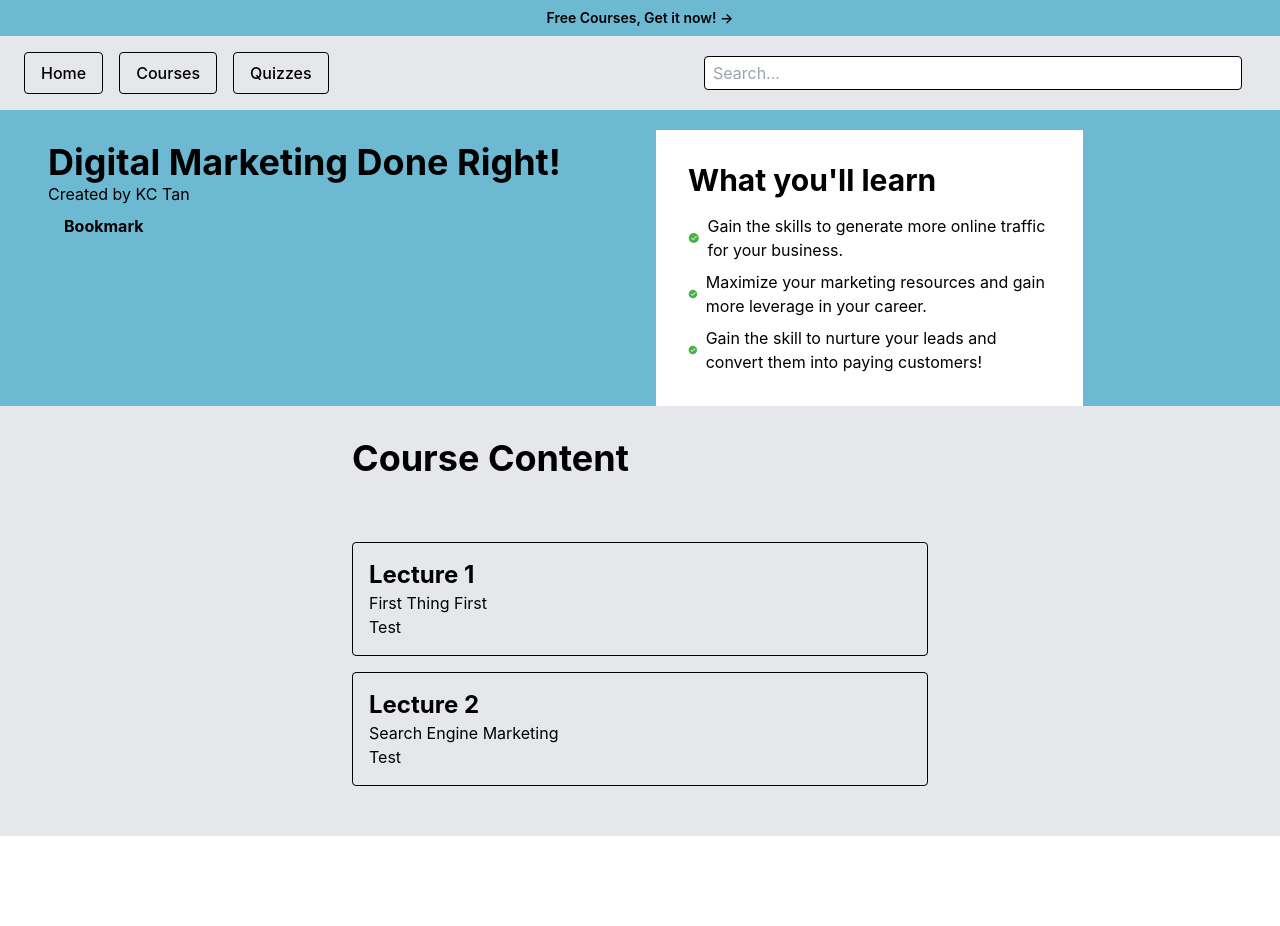
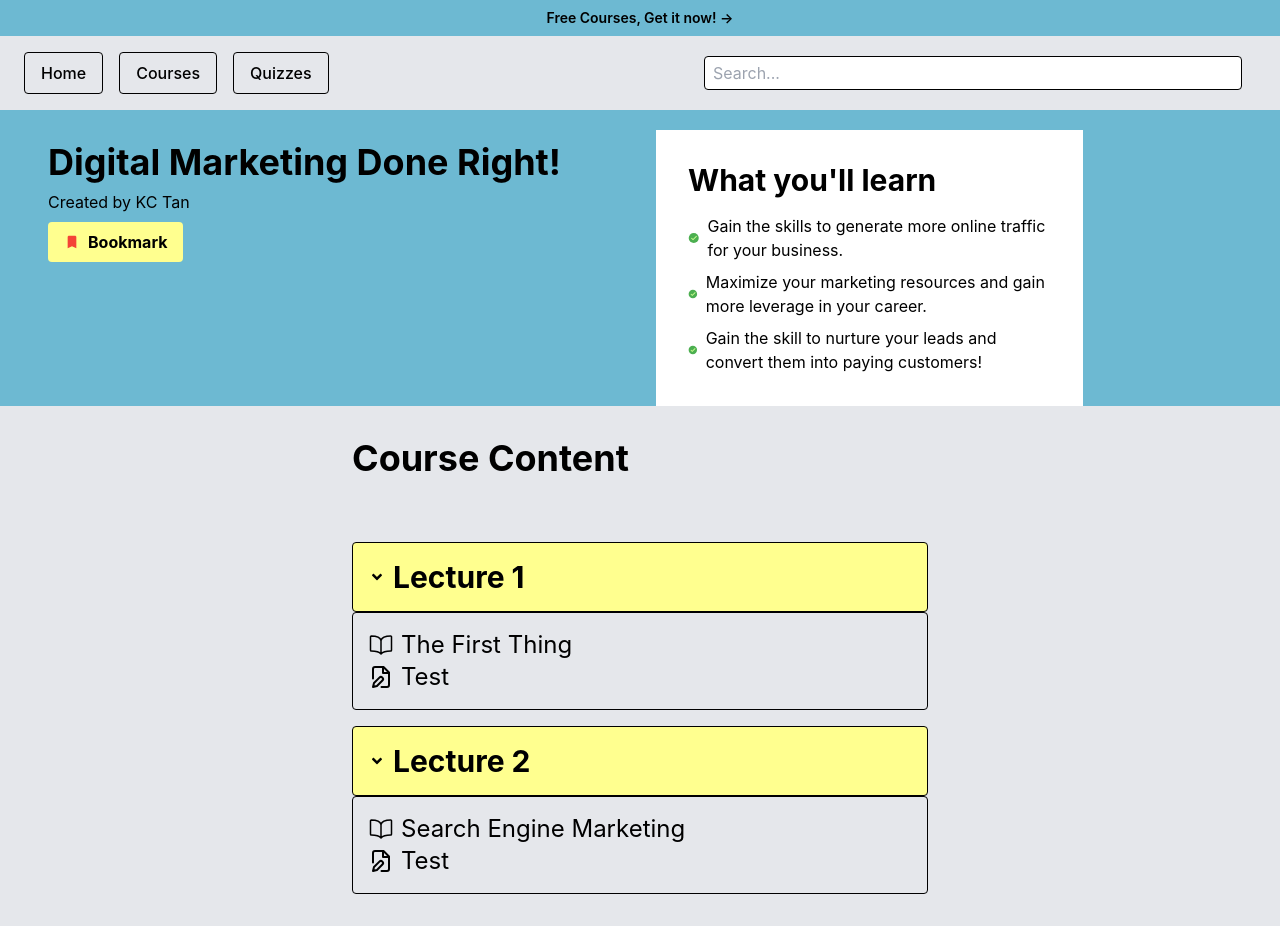
Before and after one commit to dtnghia2010/E-learning-platform, a React (Create React App) app in the folder frontend/: page /lecture in a window 1280 px wide. Before the commit the page ends 836 px from the top, so only its background shows below. Built offline with nearby package versions, Linux system fonts and the light colour scheme.

Commit message:
update handle function and validate email input, create Register.js

```diff
--- a/frontend/src/component/Lecture/Lecture.js
+++ b/frontend/src/component/Lecture/Lecture.js
@@ -1,5 +1,8 @@
 import React from 'react';
 import {FcBookmark, FcCheckmark, FcOk} from 'react-icons/fc';
+import { IoBookOutline } from "react-icons/io5";
+import { LuFileEdit } from "react-icons/lu";
+import { FaAngleDown } from "react-icons/fa";
 
 const CoursePage = () => {
     return (
@@ -31,11 +34,11 @@ const CoursePage = () => {
                 </div>
         </nav>
         <div className="flex w-screen bg-blue-light  ">
-                <div className=" ml-4 w-1/2 bg-blue-100 p-8">
+                <div className=" ml-4 w-1/2 bg-blue-100 space-y-2 p-8">
                     <h1 className="text-4xl font-bold text-blue-900">Digital Marketing Done Right!</h1>
                     <p className="text-blue-800">Created by KC Tan</p>
-                    <button className="bg-yellow-300  hover:bg-yellow-400 text-black font-bold py-2 px-4 rounded inline-flex items-center">
-                        Bookmark
+                    <button className="bg-yellow-light   hover:bg-yellow-400 text-black font-bold py-2 px-4 rounded inline-flex items-center">
+                        <FcBookmark className="mr-2"/> Bookmark
                     </button>
                 </div>
             <div className="w-1/3 h-100 bg-white p-8 mt-5 mr-3">
@@ -54,7 +57,7 @@ const CoursePage = () => {
                     </ul>
                 </div>
         </div>
-            <div>
+            <div className="bg-gray-tone">
                 <section className="flex flex-col justify-center items-center w-screen ">
                     <div className="w-1/2 bg-blue-100 p-8">
                         <h1 className="text-4xl font-bold text-blue-900">Course Content</h1>
@@ -62,25 +65,36 @@ const CoursePage = () => {
                     <div className="w-1/2 p-8">
                         <ul className="list-none space-y-4">
                             <li>
-                                <div className="border border-blue-900 rounded p-4">
-                                    <div className="bg-yellow-300">
-                                <h2 className="text-2xl font-bold text-blue-900">Lecture 1</h2>
+                                <div className=" flex items-center bg-yellow-light border border-blue-900 rounded p-4">
+                                    <FaAngleDown className="mr-2" /> <h2 className="text-3xl font-bold text-blue-900">Lecture 1</h2>
+                                </div>
+                                <div className="border   border-blue-900 rounded p-4">
+                                    <div className="flex items-center">
+                                        <IoBookOutline className="mr-2 text-2xl"/><a href="" className="text-blue-800 text-2xl">The First Thing</a>
                                     </div>
-                                <p className="text-blue-800">First Thing First</p>
-                                <p className="text-blue-800">Test</p>
+                                    <div className="flex items-center">
+                                        <LuFileEdit className="mr-2 text-2xl"/> <p className="text-blue-800 text-2xl">Test</p>
+                                    </div>
                                 </div>
                             </li>
                             <li>
-                                <div className="border border-blue-900 rounded p-4">
-                                <h2 className="text-2xl font-bold text-blue-900">Lecture 2</h2>
-                                <p className="text-blue-800">Search Engine Marketing</p>
-                                <p className="text-blue-800">Test</p>
+                                <div className=" flex items-center bg-yellow-light border border-blue-900 rounded p-4">
+                                    <FaAngleDown className="mr-2"/>  <h2
+                                    className="text-3xl font-bold text-blue-900">Lecture 2</h2>
+                                </div>
+                                <div className="border   border-blue-900 rounded p-4">
+                                    <div className="flex items-center">
+                                        <IoBookOutline className="mr-2 text-2xl"/><p className="text-blue-800 text-2xl">Search Engine Marketing</p>
+                                    </div>
+                                    <div className="flex items-center">
+                                    <LuFileEdit className="mr-2 text-2xl" /> <p className="text-blue-800 text-2xl">Test</p>
+                                    </div>
                                 </div>
                             </li>
                         </ul>
                     </div>
                 </section>
-        </div>
+            </div>
         </div>
         </div>
     );
--- a/frontend/src/index.css
+++ b/frontend/src/index.css
@@ -30,7 +30,7 @@ code {
 }
 
 .badge{
-  @apply absolute bottom-4 ml-1 p-1 mr-7 bg-auto bg-blue-light uppercase rounded-full
+  @apply absolute bottom-4 ml-1 p-1 mr-7 bg-auto uppercase rounded-full
 }
 
 .card-title{
--- a/frontend/tailwind.config.js
+++ b/frontend/tailwind.config.js
@@ -17,7 +17,7 @@ module.exports = {
       'bermuda': '#78dcca',
       "blue-light":'#6DB9D2',
       "gray-tone":'#e5e7eb',
-      "yellow-300 ":'#F9F59A'
+      "yellow-light":'#FFFF8F'
     },
   },
   plugins: [],
```
